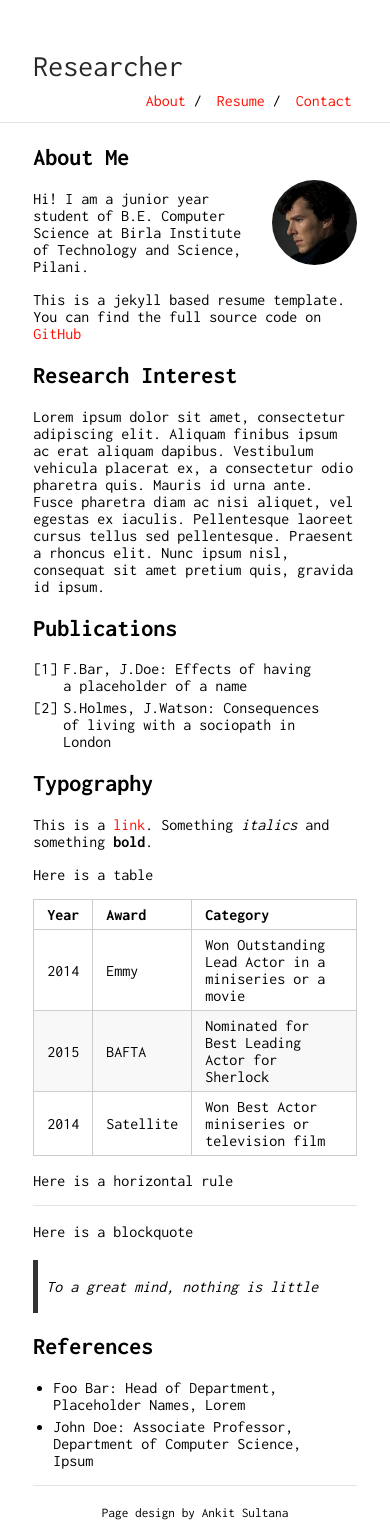
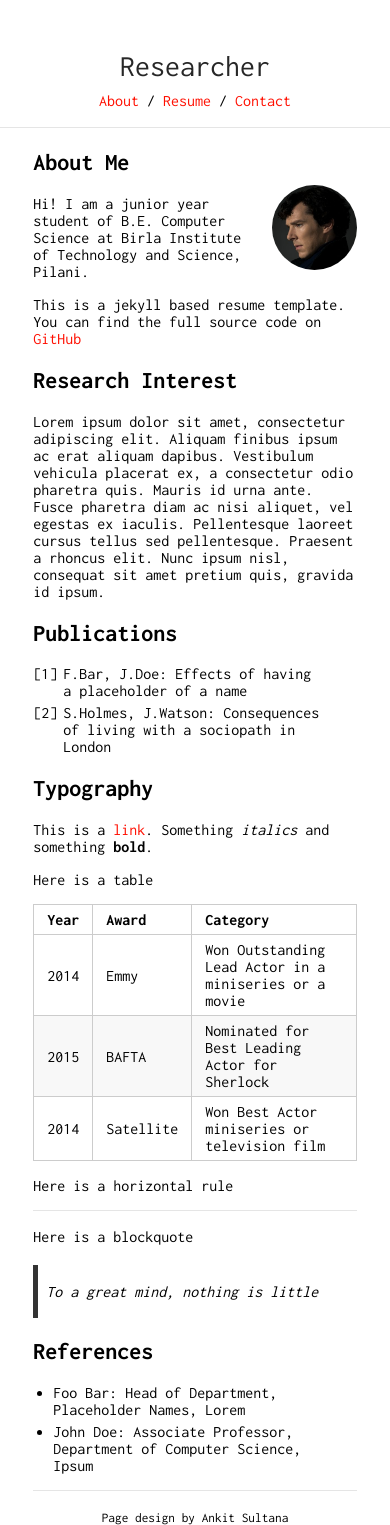
Before and after one commit to jleungs/jleungs.github.io, a Jekyll site: the page built from index.md, in a window 390 px wide. Built offline with Jekyll 4.4.1, drawn with Linux system fonts in a browser that asks for light colours; our own code applies the rules of GitHub Pages for plain Markdown files.

Commit message:
bug fix: 1. fix order of nav items in _config.yml | 2. center align on <500px screen

```diff
--- a/_config.yml
+++ b/_config.yml
@@ -15,9 +15,9 @@ sass:
     sass_dir: _sass
 
 nav:
+ - name: "About"
+   link: "/researcher/"
+ - name: "Resume"
+   link: "resume.pdf"
  - name: "Contact"
    link: "contact"
- - name: "Resume"
-   link: "resume.pdf"
- - name: "About"
-   link: "/researcher/"
--- a/_layouts/default.html
+++ b/_layouts/default.html
@@ -57,14 +57,14 @@
     <div class="wrapper">
         <div class="navbar container">
             <a id="author-name" class="alignable pull-left" href="{{ site.baseurl }}">{{ site.title }}</a>
-            <ul class="alignable pull-right navbar-ul">
+            <ul id="navlist" class="alignable pull-right navbar-ul">
                 {% for x in site.nav %}
                     {% if x.name == "Resume" %}
-                        <li class="alignable pull-right nav-list"><a target="_blank" href="{{ x.link }}">{{ x.name }}</a>
+                        <li class="alignable pull-left nav-list"><a target="_blank" href="{{ x.link }}">{{ x.name }}</a>
                     {% else %}
-                        <li class="alignable pull-right nav-list"><a href="{{ x.link }}">{{ x.name }}</a>
+                        <li class="alignable pull-left nav-list"><a href="{{ x.link }}">{{ x.name }}</a>
                     {% endif %}
-                    {% if forloop.first == false %}
+                    {% if forloop.last == false %}
                         /
                     {% endif %}
                         </li>
--- a/_sass/_style.scss
+++ b/_sass/_style.scss
@@ -90,10 +90,32 @@ hr {
     }
 }
 
-@media (max-width: 580px) {
-    #author-name {
-        display: inline-block;
-    }
+@media (max-width: 500px) {
+	.navbar {
+		text-align: center;
+		padding: 50px 0px 0px 0px;
+	}
+	#author-name {
+		width: 100%;
+		float: none;
+	}
+	#navlist {
+		padding: 10px 0 10px 0;
+		margin: 0;
+		display: block;
+		float: none;
+		text-align: center;
+		width: 100%;
+	}
+	#navlist li.alignable {
+		display: inline-block;
+	}
+	#navlist li.pull-left {
+		float: none;
+	}
+	#navlist li.nav-list {
+		margin: 0;
+	}
 }
 
 @import "typography";
```
